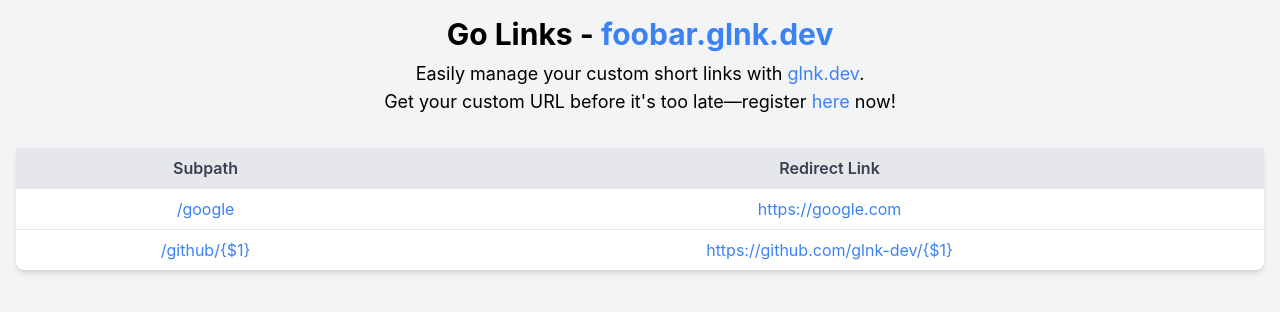
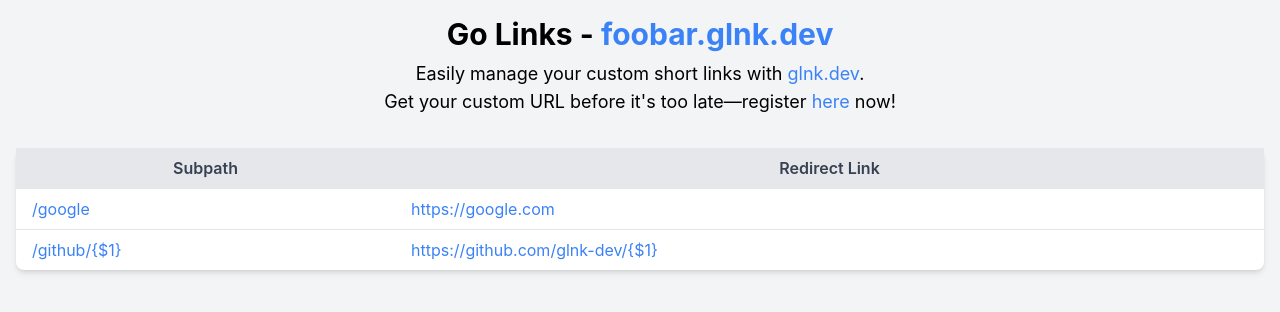
Before and after one commit to glnk-dev/webapp, a React (Create React App) app: page / in a window 1280 px wide. Shown: the top 312 px of the page. Built offline with nearby package versions, Linux system fonts and the light colour scheme.

Commit message:
Make tbody text-left aligned

```diff
--- a/src/components/TablePage.js
+++ b/src/components/TablePage.js
@@ -60,7 +60,7 @@ const TablePage = () => {
             </th>
           </tr>
         </thead>
-        <tbody>
+        <tbody className="text-left">
           {links.map(({ subpath, redirectLink }) => (
             <tr key={subpath}>
               <td className="border-t py-2 px-4">
```
